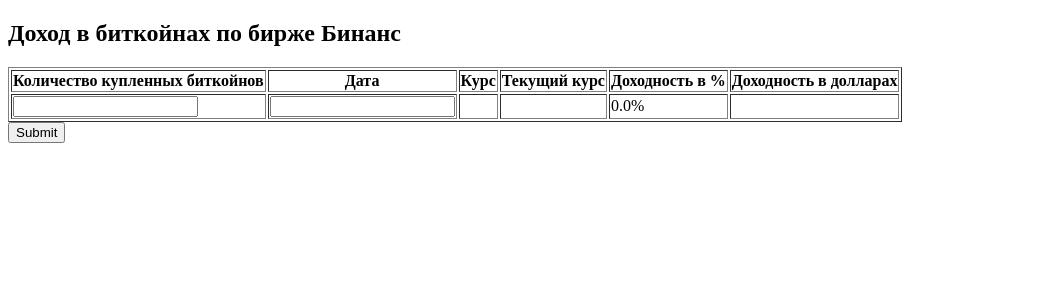
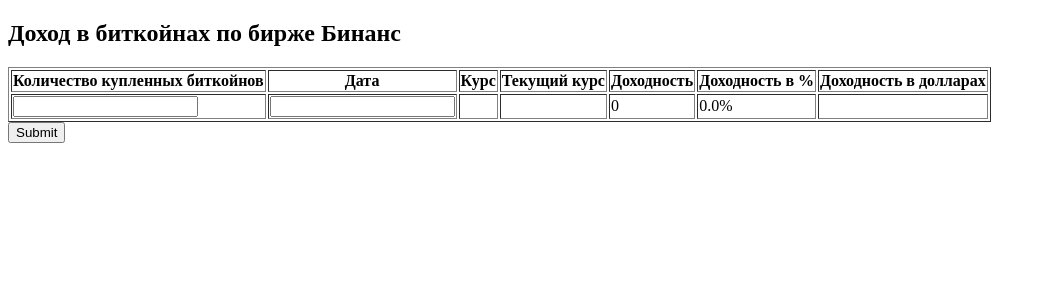
Before and after one commit to SergeyAPavlov/coinRates, a PHP site: page / in a window 1280 px wide. Shown: the top 300 px of the page, without its empty margins (0-1046 px from the left). Run offline with PHP 8.4, Linux system fonts and the light colour scheme.

Commit message:
Доходность - $ratio

```diff
--- a/www/index.php
+++ b/www/index.php
@@ -13,6 +13,7 @@ use coinRates\CoinAPI;
     $priceOld = '';
     $priceCurr = '';
     $err = '';
+    $ratio = 0;
     $doIt = false;
 
     if (isset($_GET['qual']))$qual = $_GET['qual'];
@@ -28,6 +29,7 @@ use coinRates\CoinAPI;
         if (is_null($priceOld) OR is_null($priceCurr)) {
             $err = $prices->error->getMessage();
         }else {
+            $ratio = $priceCurr/$priceOld;
             $rate = ($priceCurr/$priceOld - 1)*100 ;
             $diff = $priceCurr - $priceOld;
         }
@@ -50,6 +52,7 @@ use coinRates\CoinAPI;
             <th>Дата</th>
             <th>Курс</th>
             <th>Текущий курс</th>
+            <th>Доходность</th>
             <th>Доходность в %</th>
             <th>Доходность в долларах</th>
         </tr>
@@ -58,6 +61,7 @@ use coinRates\CoinAPI;
             <td><input type="text" name="date" value="<?= $date ?>"></td>
             <td><?= $priceOld ?></td>
             <td><?= $priceCurr ?></td>
+            <td><?= $ratio ?></td>
             <td><?= number_format($rate , 1 )?>%</td>
             <td><?= $diff ?></td>
         </tr>
```
